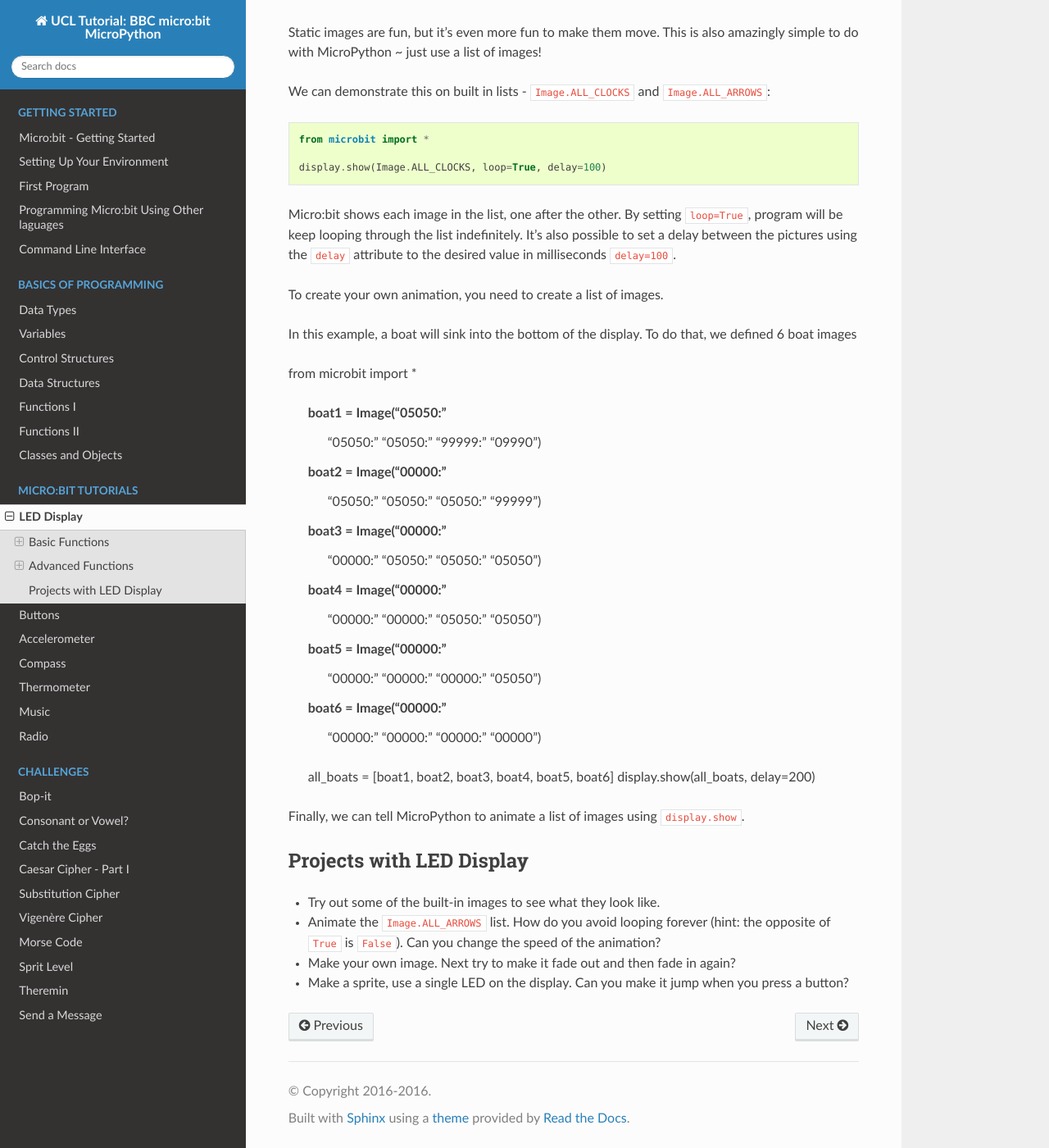
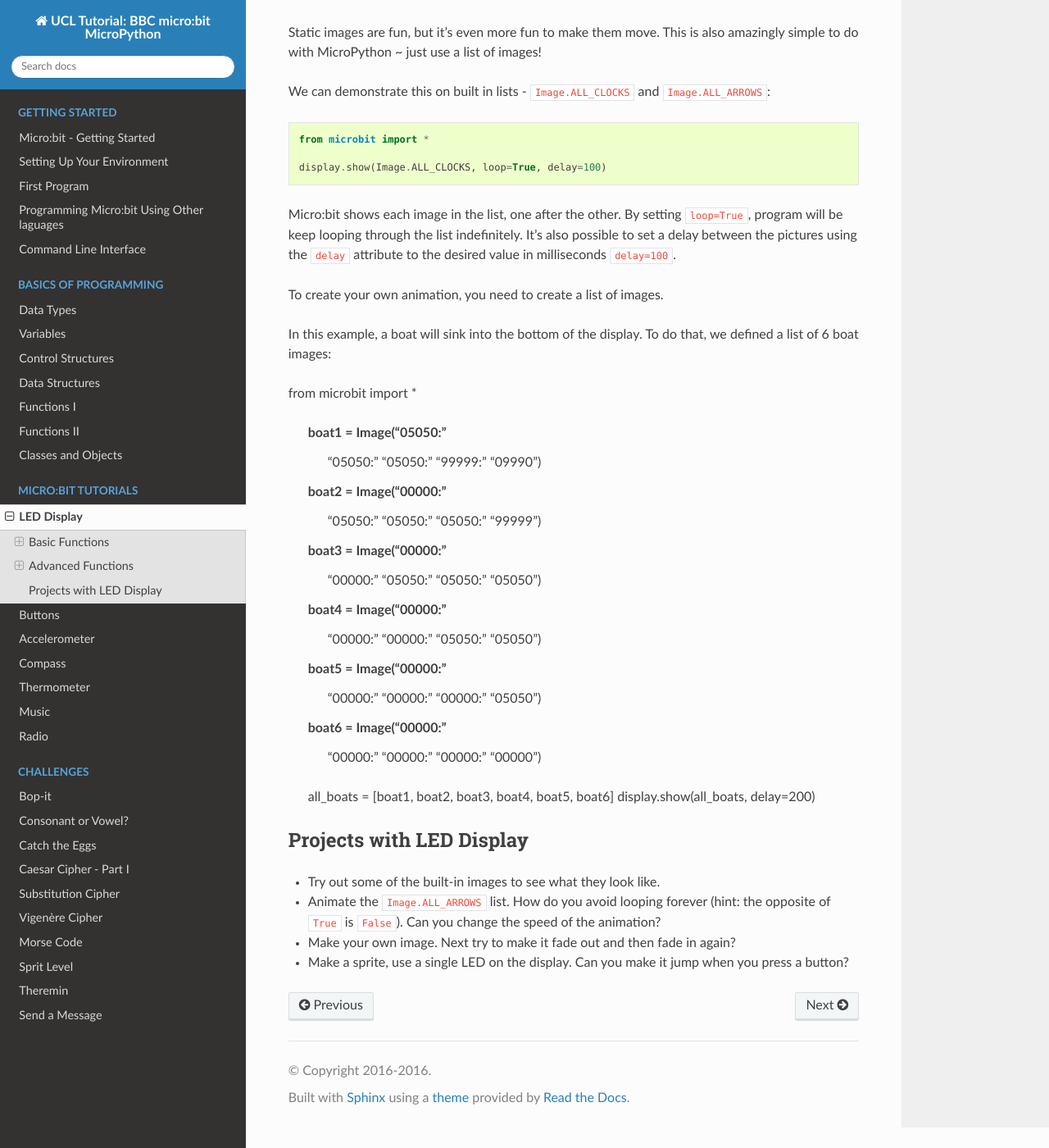
Before and after one commit to rharbird/microbit-challenges, a Sphinx documentation site: the page built from docs/source/tutorials/images.rst, in a window 1280 px wide and 1400 px high, scrolled down 3286 px. Shown: the whole window at 82% size. Built offline with Sphinx 7.4.7 and the Read the Docs theme 2.0.0, drawn with Linux system fonts in a browser that asks for light colours; pages that are not in the unit, such as notebooks, are missing from menus; part of the change alters nothing that is shown.

Commit message:
Modify text

```diff
--- a/docs/source/tutorials/images.rst
+++ b/docs/source/tutorials/images.rst
@@ -147,7 +147,7 @@ attribute to the desired value in milliseconds ``delay=100``.
 
 To create your own animation, you need to create a list of images.
 
-In this example, a boat will sink into the bottom of the display. To do that, we defined 6 boat images ::
+In this example, a boat will sink into the bottom of the display. To do that, we defined a list of 6 boat images: ::
 
 from microbit import *
 
@@ -190,8 +190,6 @@ from microbit import *
     all_boats = [boat1, boat2, boat3, boat4, boat5, boat6]
     display.show(all_boats, delay=200)
 
-Finally, we can tell MicroPython to animate a list of images using ``display.show``.
-
 Projects with LED Display
 ==========================
 * Try out some of the built-in images to see what they look like.
```
